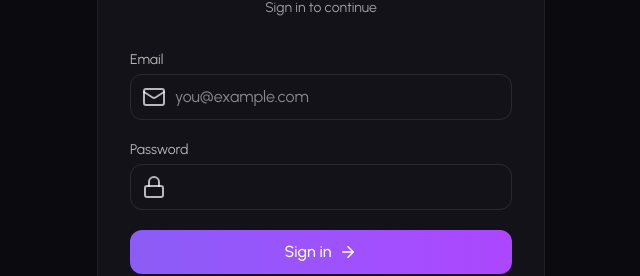
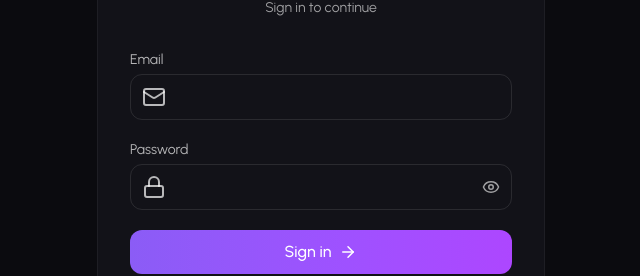
Before and after one commit to vividron/studysense-ai, a React app in the folder frontend/: page /signin in a window 1280 px wide. Shown: the part 292-568 px from the top of the page, without its empty margins (319-959 px from the left). Built offline with nearby package versions, Linux system fonts and the light colour scheme; no server answers; the HTML template or start-up script is replaced by a standard one.

Commit message:
feat(frontend-authPage): Add show password option

```diff
--- a/frontend/src/pages/auth/SignInPage.jsx
+++ b/frontend/src/pages/auth/SignInPage.jsx
@@ -2,12 +2,16 @@ import { Link, useNavigate } from "react-router-dom";
 import { useAuth } from "../../context/authContext";
 import * as authService from "../../api/auth.api.js";
 import toast from "react-hot-toast";
-import { ArrowRight, BookOpenText, Mail, Lock } from "lucide-react";
+import { ArrowRight, BookOpenText, Mail, Lock, EyeOff, Eye } from "lucide-react";
 import { useForm } from 'react-hook-form';
 import { zodResolver } from "@hookform/resolvers/zod"
 import { signinSchema } from "../../schemas/authSchema.js";
+import { useState } from "react";
 
 const SignInPage = () => {
+
+  const [showPassword, setShowPassword] = useState(false);
+
   const navigate = useNavigate();
   const { login } = useAuth();
 
@@ -63,7 +67,6 @@ const SignInPage = () => {
               />
               <input
                 type="email"
-                placeholder="you@example.com"
                 {...register("email")}
                 className={`w-full rounded-xl bg-transparent border px-11 py-2.5 text-white focus:outline-none transition ${errors.email ? "border-red-500 focus:border-red-500" : "border-white/10 focus:border-(--primary)"}`}
               />
@@ -88,10 +91,20 @@ const SignInPage = () => {
                   }`}
               />
               <input
-                type="password"
+                type={showPassword ? "text" : "password"}
                 {...register("password")}
-                className={`w-full rounded-xl text-xl tracking-widest bg-transparent border px-11 py-2 text-white focus:outline-none focus:border-(--primary) transition ${errors.password ? "border-red-500 focus:border-red-500" : "border-white/10 focus:border-(--primary)"}`}
+                className={`w-full rounded-xl ${showPassword ? "" : "text-xl font-bold tracking-widest"} bg-transparent border px-11 py-2 text-white focus:outline-none focus:border-(--primary) transition ${errors.password ? "border-red-500 focus:border-red-500" : "border-white/10 focus:border-(--primary)"}`}
               />
+              {/* Show password button*/}
+              <button
+                type="button"
+                onClick={() => setShowPassword(prev => !prev)}
+                className="absolute right-3 top-1/2 -translate-y-1/2
+                 text-white/60 hover:text-white transition"
+                tabIndex={-1}
+              >
+                {showPassword ? <EyeOff size={18} /> : <Eye size={18} />}
+              </button>
             </div>
             {errors.password && (
               <p className="text-sm text-red-400 mt-1">
--- a/frontend/src/pages/auth/SignUpPage.jsx
+++ b/frontend/src/pages/auth/SignUpPage.jsx
@@ -2,12 +2,16 @@ import { Link, useNavigate } from "react-router-dom";
 import { useAuth } from "../../context/authContext";
 import * as authService from "../../api/auth.api.js";
 import toast from "react-hot-toast";
-import { ArrowRight, BookOpenText, Mail, Lock, UserPen } from "lucide-react";
+import { ArrowRight, BookOpenText, Mail, Lock, UserPen, EyeOff, Eye } from "lucide-react";
 import { useForm } from 'react-hook-form';
 import { zodResolver } from "@hookform/resolvers/zod"
 import { signupSchema } from "../../schemas/authSchema.js";
+import { useState } from "react";
 
 const SignUpPage = () => {
+
+  const [showPassword, setShowPassword] = useState(false);
+
   const navigate = useNavigate();
   const { login } = useAuth();
 
@@ -113,10 +117,20 @@ const SignUpPage = () => {
                   }`}
               />
               <input
-                type="password"
+                type={showPassword? "text" : "password"}
                 {...register("password")}
-                className={`w-full rounded-xl text-xl tracking-widest bg-transparent border px-11 py-2 text-white focus:outline-none focus:border-(--primary) transition ${errors.password ? "border-red-500 focus:border-red-500" : "border-white/10 focus:border-(--primary)"}`}
+                className={`w-full rounded-xl ${showPassword? "" : "text-xl font-bold tracking-widest"} bg-transparent border px-11 py-2 text-white focus:outline-none focus:border-(--primary) transition ${errors.password ? "border-red-500 focus:border-red-500" : "border-white/10 focus:border-(--primary)"}`}
               />
+              {/* Show password button*/}
+              <button
+                type="button"
+                onClick={() => setShowPassword(prev => !prev)}
+                className="absolute right-3 top-1/2 -translate-y-1/2
+                 text-white/60 hover:text-white transition"
+                tabIndex={-1}
+              >
+                {showPassword ? <EyeOff size={18} /> : <Eye size={18} />}
+              </button>
             </div>
             {errors.password && (
               <p className="text-sm text-red-400 mt-1">
```
